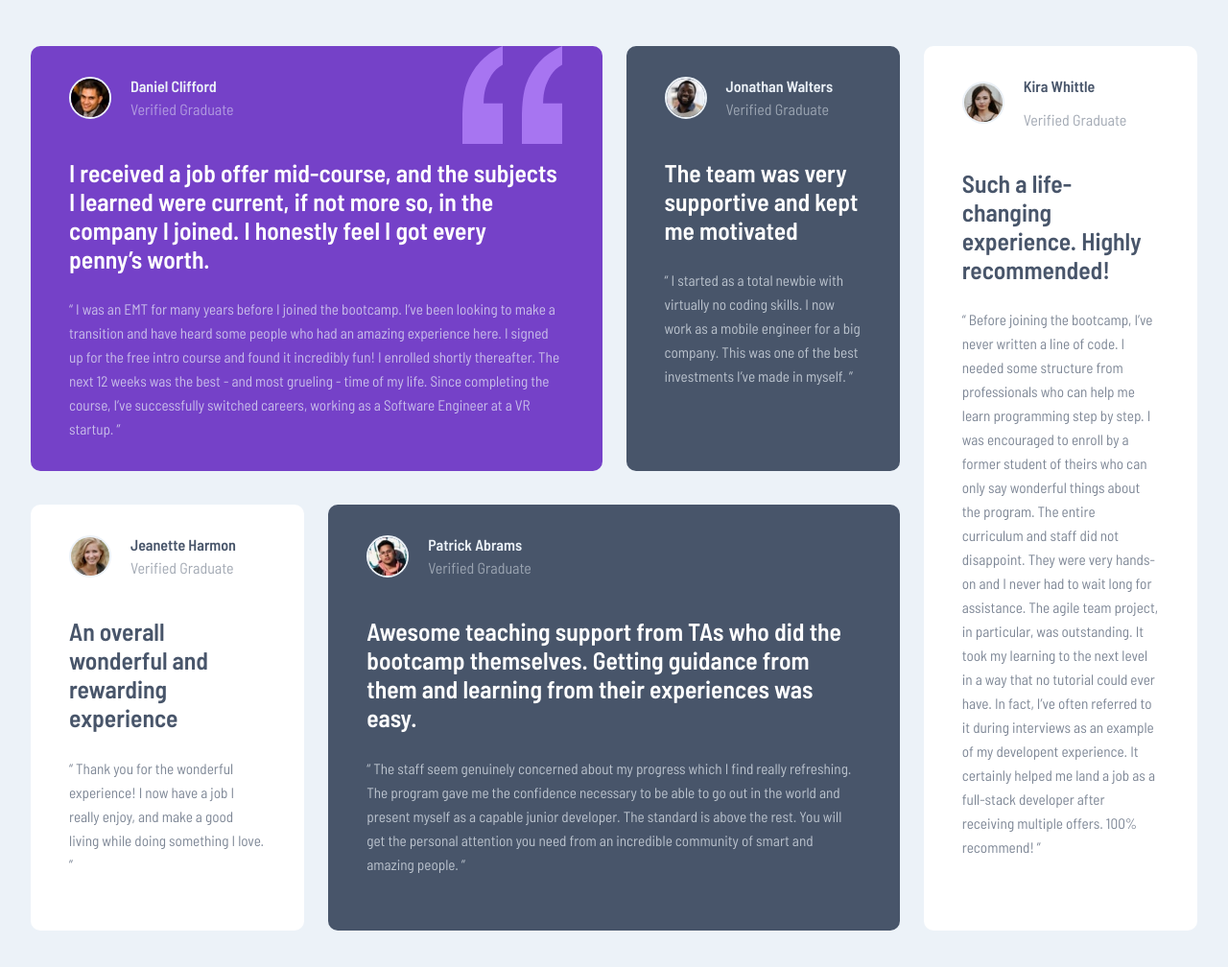
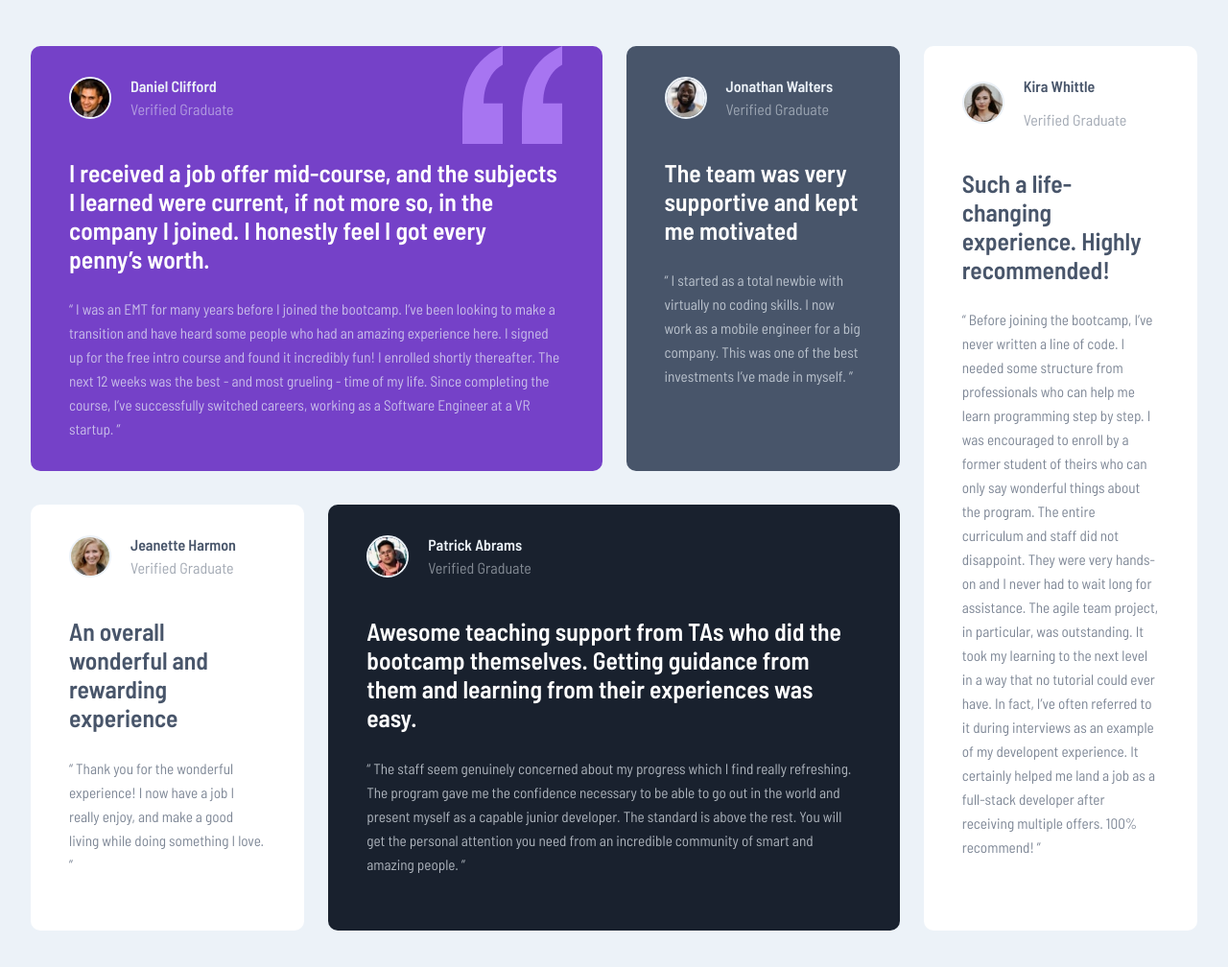
Before and after one commit to jhenniifer/testimonial-grid, a plain HTML site: page index.html in a window 1280 px wide. Shown: the whole page at 96% size. Drawn offline with Linux system fonts and the light colour scheme.

Commit message:
correction

```diff
--- a/index.html
+++ b/index.html
@@ -75,7 +75,7 @@
       </div>
     </section>
 
-    <section class="testimony testimony--gray testimony--gray2">
+    <section class="testimony testimony--darkgray testimony--gray2">
       <div class="testimony__head">
         <img src="images/image-patrick.jpg" alt="An image of Patrick" class="testimony__img">
         <div class="testimony__details">
--- a/style.css
+++ b/style.css
@@ -72,6 +72,9 @@ margin-bottom: 40px;
 .testimony--gray{
     background-color: var(--grayish-blue);
 }
+.testimony--darkgray{
+    background-color: var(--blackish-blue);
+}
 .testimony--white{
     background-color: var(--white);
 }
```
